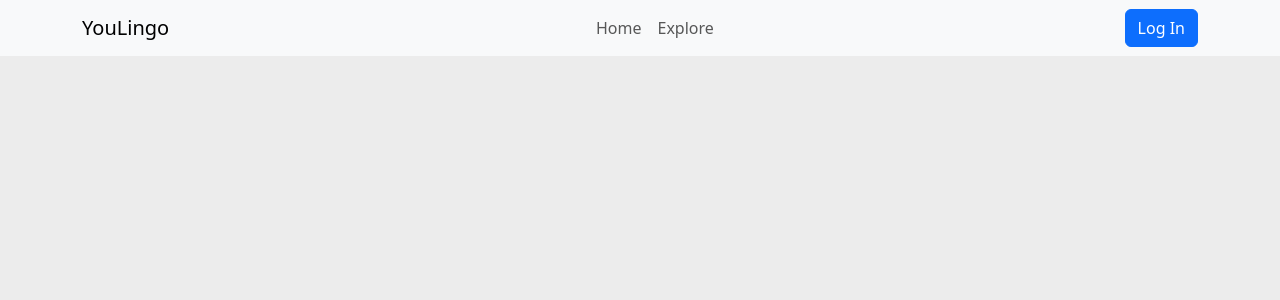
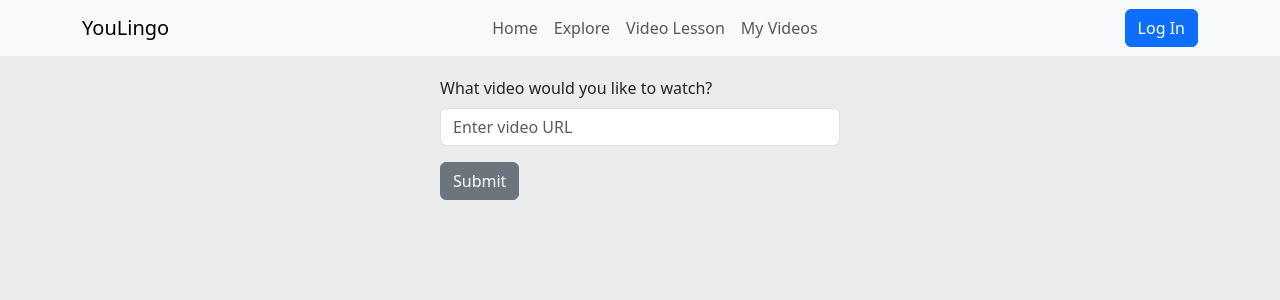
Before and after one commit to Cindyzzz616/YouLingo, a React (Create React App) app in the folder you-jujube/: page /video_lesson in a window 1280 px wide. Shown: the top 300 px of the page. Built offline with nearby package versions, Linux system fonts and the light colour scheme; no server answers.

Commit message:
my videos and video lesson pages

```diff
--- a/you-jujube/src/App.js
+++ b/you-jujube/src/App.js
@@ -5,6 +5,8 @@ import Navbar from "./components/Navbar";
 import "bootstrap/dist/css/bootstrap.min.css";
 import Home from "./Home";
 import Explore from "./Explore";
+import VideoLesson from "./VideoLesson";
+import MyVideos from "./MyVideos";
 import { useAuth0 } from "@auth0/auth0-react";
 
 const App = () => {
@@ -20,6 +22,8 @@ const App = () => {
           path="/explore"
           element={isAuthenticated ? <Explore /> : <Navigate to="/home" />}
         />
+        <Route path="/video_lesson" element={<VideoLesson />} />
+        <Route path="/my_videos" element={<MyVideos />} />
       </Routes>
     </div>
   );
--- /dev/null
+++ b/you-jujube/src/MyVideos.js
@@ -0,0 +1,12 @@
+import React from "react";
+
+const MyVideos = () => {
+  return (
+    <div>
+      <h1>My Videos</h1>
+      <p>This is the My Videos page.</p>
+    </div>
+  );
+};
+
+export default MyVideos;
--- /dev/null
+++ b/you-jujube/src/VideoLesson.js
@@ -0,0 +1,40 @@
+import React, { useState } from "react";
+import { Form, FormGroup, Label, Input, Button } from "reactstrap";
+
+const VideoLesson = () => {
+  const [videoUrl, setVideoUrl] = useState("");
+
+  const handleSubmit = (event) => {
+    event.preventDefault();
+    const formData = new FormData(event.target);
+    setVideoUrl(formData.get("videoUrl"));
+    console.log("Video URL:", videoUrl);
+  };
+
+  return (
+    <div style={{ maxWidth: "600px", margin: "0 auto", paddingTop: "20px" }}>
+      <Form onSubmit={handleSubmit}>
+        <FormGroup>
+          <Label for="videoUrl">What video would you like to watch?</Label>
+          <Input
+            type="url"
+            name="videoUrl"
+            id="videoUrl"
+            placeholder="Enter video URL"
+            required
+            style={{ width: "400px" }}
+          />
+        </FormGroup>
+        <Button type="submit">Submit</Button>
+      </Form>
+      {videoUrl && (
+        <div style={{ marginTop: "20px" }}>
+          <h2>Selected Video URL:</h2>
+          <p>{videoUrl}</p>
+        </div>
+      )}
+    </div>
+  );
+};
+
+export default VideoLesson;
--- a/you-jujube/src/components/Navbar.js
+++ b/you-jujube/src/components/Navbar.js
@@ -29,6 +29,16 @@ const Navbar = () => {
               Explore
             </NavLink>
           </NavItem>
+          <NavItem>
+            <NavLink tag={Link} to="/video_lesson">
+              Video Lesson
+            </NavLink>
+          </NavItem>
+          <NavItem>
+            <NavLink tag={Link} to="/my_videos">
+              My Videos
+            </NavLink>
+          </NavItem>
         </Nav>
         <div className="d-flex align-items-center">
           {isAuthenticated ? (
```
